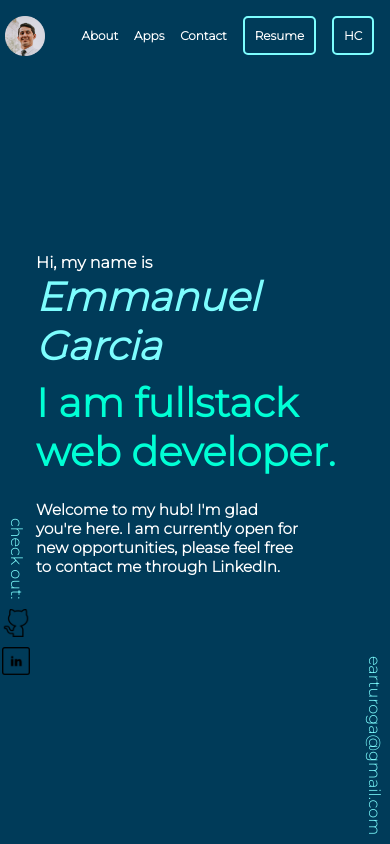
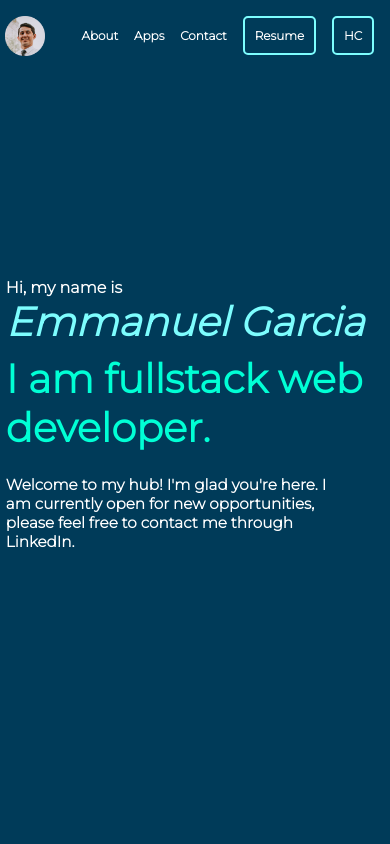
Before and after one commit to emmanuel-a-g/myPage, a Next.js app: page / in a window 390 px wide. Built offline with nearby package versions, Linux system fonts and the light colour scheme.

Commit message:
each component has resize listener

```diff
--- a/components/apps/apps.js
+++ b/components/apps/apps.js
@@ -1,8 +1,10 @@
-//make it re-usable for apps that you build.
+import { useState, useEffect } from "react";
 import styles from "./apps.module.css";
 import { useMyContext } from "../context/myContext";
+//make it re-usable for apps that you build
 function Apps({ name, data }) {
-  const { highContrastStatus, width } = useMyContext();
+  const { highContrastStatus } = useMyContext();
+  const [width, setWidth ] = useState(null);
   const { title, description, tech, github, theLink } = data;
   const breakpoint = 700;
   let theClass;
@@ -22,6 +24,15 @@ function Apps({ name, data }) {
   } else if (highContrastStatus === true && name === "two") {
     imageBoxCurrent = styles.imageBoxContrastTwo;
   }
+  useEffect(() => {
+    if (width === null) {
+      setWidth(window.innerWidth);
+    }
+    const handleWindowResize = () => setWidth(window.innerWidth);
+    window.addEventListener("resize", handleWindowResize);
+    return () => window.removeEventListener("resize", handleWindowResize);
+  }, []);
+
   // <img src="./images/amazon.png" alt="Amazon clone app screenshot" />
   return (
     <div>
--- a/components/context/myContext.js
+++ b/components/context/myContext.js
@@ -10,7 +10,6 @@ export function ContextProvider({ children }) {
   const [name, setName] = useState("");
   const [date, setDate] = useState("");
   const [highContrastStatus, setHighContrast] = useState(false);
-  const [width, setWidth] = useState();
 
   useEffect(() => {
     console.log("Context starting...");
@@ -30,20 +29,14 @@ export function ContextProvider({ children }) {
     return setHighContrast(prev => !prev);
   }
 
-  function updateWidth(width) {
-    return setWidth(width);
-  }
-
   const myValues = {
     current,
     name,
     highContrastStatus,
     date,
-    width,
     updateView,
     sayHiTo,
     handleHighContrast,
-    updateWidth
   }
 
   return (
--- a/components/home/hero.js
+++ b/components/home/hero.js
@@ -1,18 +1,19 @@
 import { useMyContext } from "../context/myContext";
-import { useEffect } from "react";
+import { useEffect, useState } from "react";
 import Aside from "./aside";
 import AsideRight from "./asideRight";
 import styles from "./hero.module.css";
 import Main from "./main";
 
 function Hero() {
-  const { highContrastStatus, width, updateWidth } = useMyContext();
+  const { highContrastStatus } = useMyContext();
+  const [width, setWidth] = useState(null);
   const breakpoint = 700;
   useEffect(() => {
     if (width === null) {
-      updateWidth(window.innerWidth);
+      setWidth(window.innerWidth);
     }
-    const handleWindowResize = () => updateWidth(window.innerWidth);
+    const handleWindowResize = () => setWidth(window.innerWidth);
     window.addEventListener("resize", handleWindowResize);
     return () => window.removeEventListener("resize", handleWindowResize);
   }, []);
```
